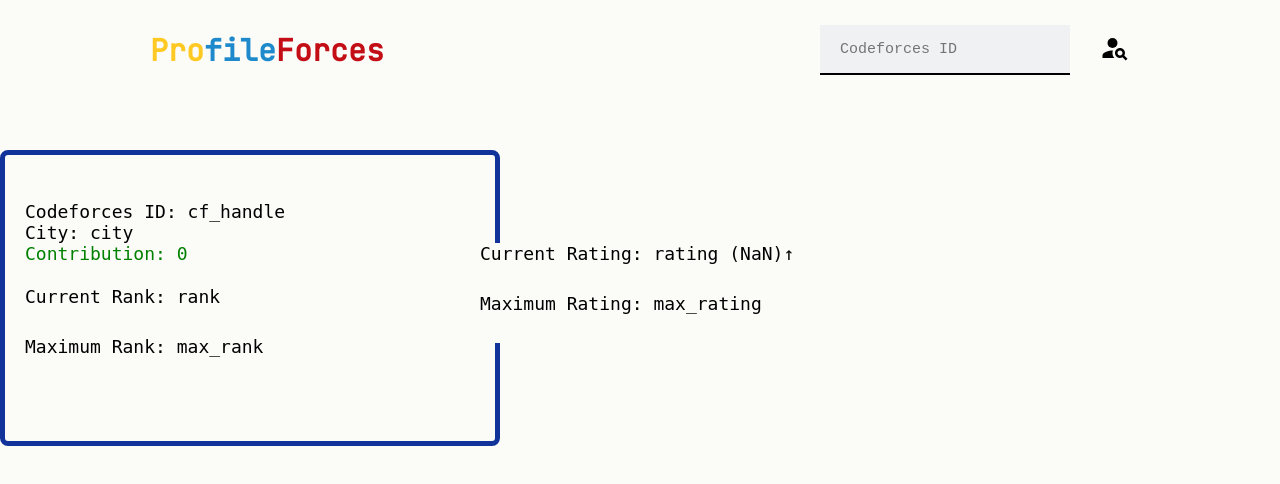
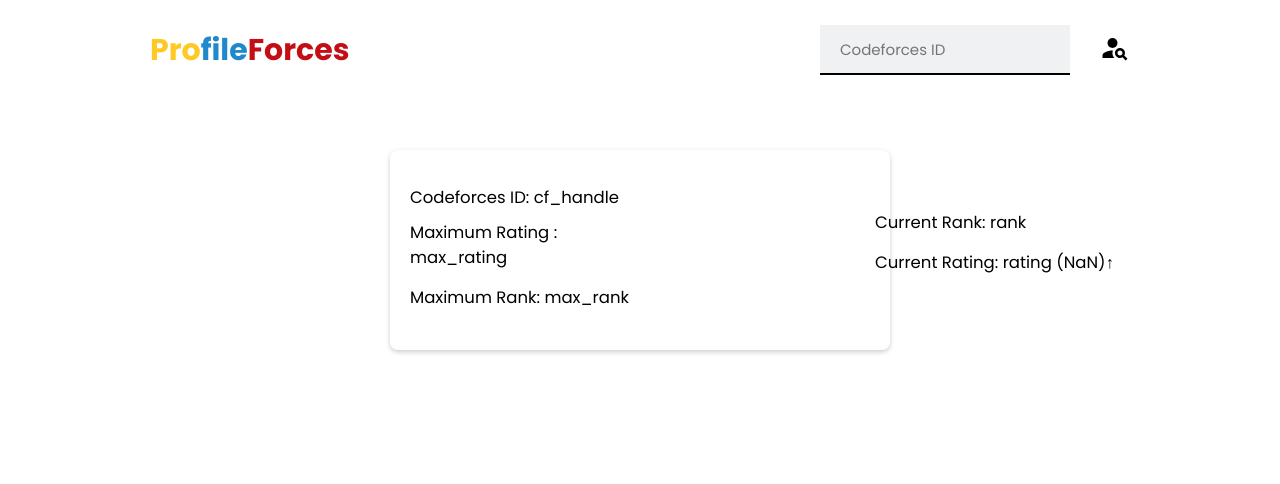
Before and after one commit to N0vice17/profileforces, a React (Vite) app: page / in a window 1280 px wide. Shown: the top 484 px of the page. Built offline with nearby package versions, Linux system fonts and the light colour scheme.

Commit message:
Changing the Previous UI

```diff
--- a/package.json
+++ b/package.json
@@ -15,6 +15,7 @@
     "@mui/icons-material": "^5.15.2",
     "@mui/material": "^5.15.2",
     "@mui/x-charts": "^6.18.4",
+    "chart.js": "^4.4.2",
     "react": "^18.2.0",
     "react-dom": "^18.2.0"
   },
--- a/src/Home/Home.css
+++ b/src/Home/Home.css
@@ -1,7 +1,8 @@
-@import url('https://fonts.googleapis.com/css2?family=JetBrains+Mono&display=swap');
+@import url('https://fonts.googleapis.com/css2?family=Poppins:ital,wght@0,100;0,200;0,300;0,400;0,500;0,600;0,700;0,800;0,900;1,100;1,200;1,300;1,400;1,500;1,600;1,700;1,800;1,900&display=swap');
 
 * {
     box-sizing: border-box;
+    /* background-color: #1A1A1A; */
 }
 
 .profile-section {
@@ -10,40 +11,47 @@
     justify-content: center;
     width: 500px;
     margin-top: 50px;
-    height: 37vh;
+    height: 25vh;
     padding-left: 20px;
     padding-right: 15px;
-    padding-bottom: 10px;
-    font-family: 'Monospace', sans-serif;
-    font-size: 18px;
+    font-family: 'Poppins', sans-serif;
+    font-size: 16.5px;
     border-radius: 8px;
-    border: 5px solid #12349A;
+    /* background-color: #282828; */
     flex-wrap: wrap;
+    margin-left: auto;
+    margin-right: auto;
+    color: black;
+    box-sizing: border-box;
+    box-shadow: 0 2px 5px rgba(0, 0, 0, 0.2);
 }
 
 .profile-id {
     display: flex;
     flex-direction: column;
     width: 100%;
-    height: 85px;
+    /* background-color: #282828; */
 }
 
 .profile-section1 {
     display: flex;
     width: 70%;
     flex-wrap: wrap;
+    /* background-color: #282828; */
 }
 
 .profile-section2 {
     display: flex;
     width: 30%;
     flex-wrap: wrap;
+    /* background-color: #282828; */
 }
 
 .profile-rank,
 .profile-rating {
     display: flex;
     flex-direction: column;
+    /* background-color: #282828; */
 }
 
 .profile-normal-rank,
@@ -52,6 +60,13 @@
 .profile-max-rating {
     display: flex;
     flex-direction: row;
-    height: 50px;
+    height: 40px;
     width: 100%;
+    /* background-color: #282828; */
 }
+
+.cf_id {
+    margin-bottom: 10px;
+    /* background-color: #282828; */
+    margin-top: 10px;
+}
--- a/src/Home/Home.jsx
+++ b/src/Home/Home.jsx
@@ -3,7 +3,6 @@
 
 export default function Home() {
     const [cfdata, setdata] = useState({
-        contribution: "0",
         country: "country",
         handle: "cf_handle",
         maxRank: "max_rank",
@@ -32,19 +31,12 @@
         const maxrank = document.querySelector(".profile-max-rank");
         const rating = document.querySelector(".profile-normal-rating");
         const maxrating = document.querySelector(".profile-max-rating");
-        const contribution = document.querySelector(".cf-contribution");
         setdiffrating(parseInt(cfdata.rating) - parseInt(cfdata.maxRating));
         if (diffrating < 0) {
             settrend("\u2193");
         }
         else {
             settrend("\u2191")
-        }
-        if (parseInt(cfdata.contribution) >= 0) {
-            contribution.style.color = "green";
-        }
-        else {
-            contribution.style.color = "red";
         }
         var ranks =
             [
@@ -77,28 +69,24 @@
                     <div className="cf_id">
                         {"Codeforces ID: " + cfdata.handle}
                     </div>
-                    <div className="cf-organization">
-                        {"City: " + cfdata.city}
-                    </div>
-                    <div className="cf-contribution">
-                        {"Contribution: " + cfdata.contribution}
-                    </div>
                 </div>
                 <div className="profile-rank">
-                    <div className="profile-normal-rank">
-                        {"Current Rank: " + cfdata.rank}
+                    <p>Maximum Rating :</p>
+                    <div className="profile-max-rating">
+                        {cfdata.maxRating}
                     </div>
                     <div className="profile-max-rank">
                         {"Maximum Rank: " + cfdata.maxRank}
                     </div>
                 </div>
                 <div className="profile-rating">
+                    <div className="profile-normal-rank">
+                        {"Current Rank: " + cfdata.rank}
+                    </div>
                     <div className="profile-normal-rating">
                         {"Current Rating: " + cfdata.rating} {"(" + diffrating + ")" + trend}
                     </div>
-                    <div className="profile-max-rating">
-                        {"Maximum Rating: " + cfdata.maxRating}
-                    </div>
+
                 </div>
             </div>
         </>
--- a/src/Navbar/Navbar.css
+++ b/src/Navbar/Navbar.css
@@ -3,7 +3,6 @@
 * {
     padding: 0;
     margin: 0;
-    background-color: #FBFCF8;
 }
 
 .navbar {
@@ -17,7 +16,7 @@
 
 .nav-title {
     display: flex;
-    font-family: 'JetBrains Mono', monospace;
+    font-family: 'Poppins', monospace;
     font-size: 30px;
     font-weight: bold;
     position: relative;
@@ -54,7 +53,7 @@
     border-bottom: 2px solid black;
     background-color: #EFF1F2;
     outline: none;
-    font-family: 'JotoBrains Mono', monospace;
+    font-family: 'Poppins', monospace;
 }
 
 .nav-search svg {
```
Also changed, not shown: 1 other file (tests, documents, lock files or other folders).
